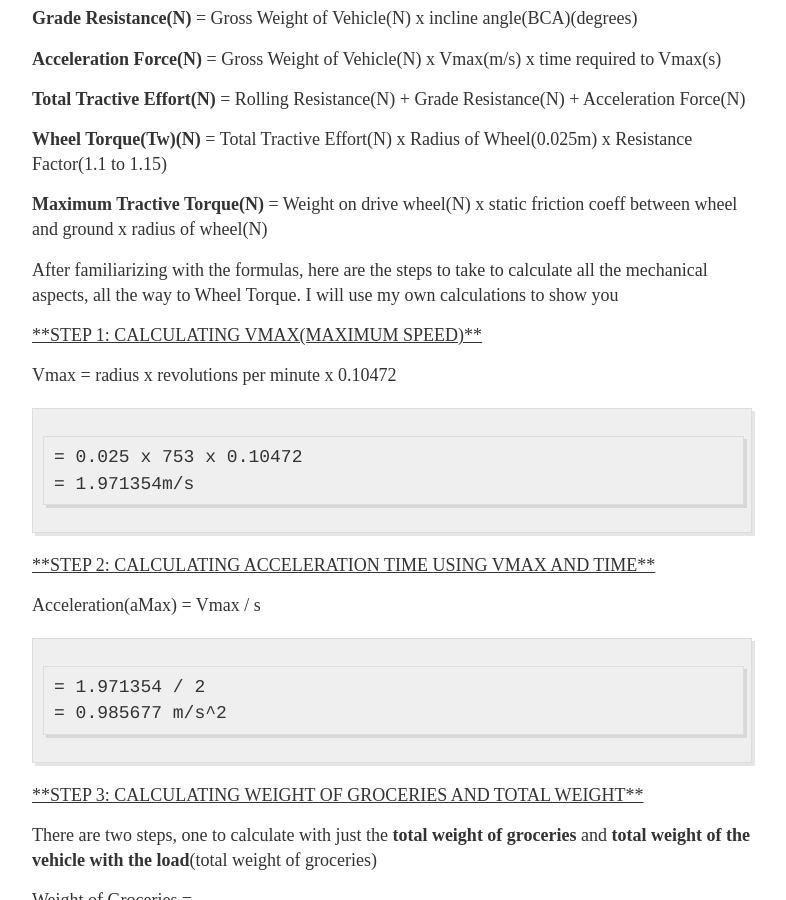
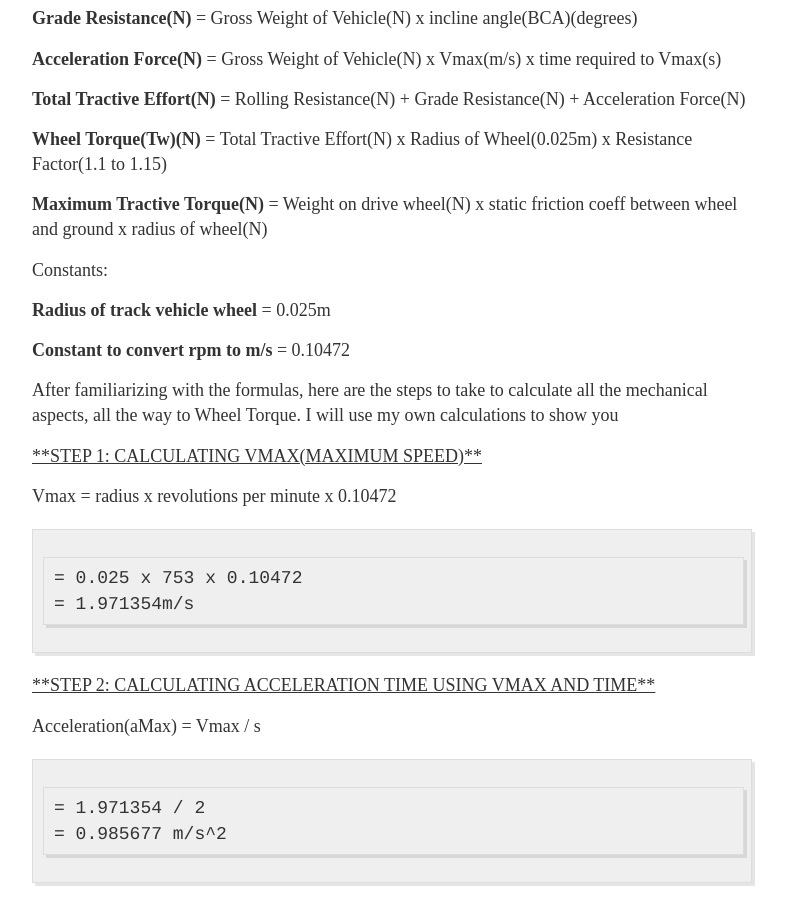
Before and after one commit to Jasperabez/TrackerBoi, a Jekyll site: the page built from _posts/2019-11-16-The-Mechanical-Bible.md, in a window 1280 px wide and 900 px high, scrolled down 568 px. Shown: the whole window, without its empty margins (248-1034 px from the left). Built offline with Jekyll 4.4.1, drawn with Linux system fonts in a browser that asks for light colours.

Commit message:
constants

```diff
--- a/_posts/2019-11-16-The-Mechanical-Bible.md
+++ b/_posts/2019-11-16-The-Mechanical-Bible.md
@@ -26,6 +26,13 @@ Formulas:
 **Wheel Torque(Tw)(N)** = Total Tractive Effort(N) x Radius of Wheel(0.025m) x Resistance Factor(1.1 to 1.15)
 
 **Maximum Tractive Torque(N)** = Weight on drive wheel(N) x static friction coeff between wheel and ground x radius of wheel(N)
+
+Constants:
+
+**Radius of track vehicle wheel** = 0.025m
+
+**Constant to convert rpm to m/s** = 0.10472
+
 
 After familiarizing with the formulas, here are the steps to take to calculate all the mechanical aspects, all the way to Wheel Torque. I will use my own calculations to show you
 
```
